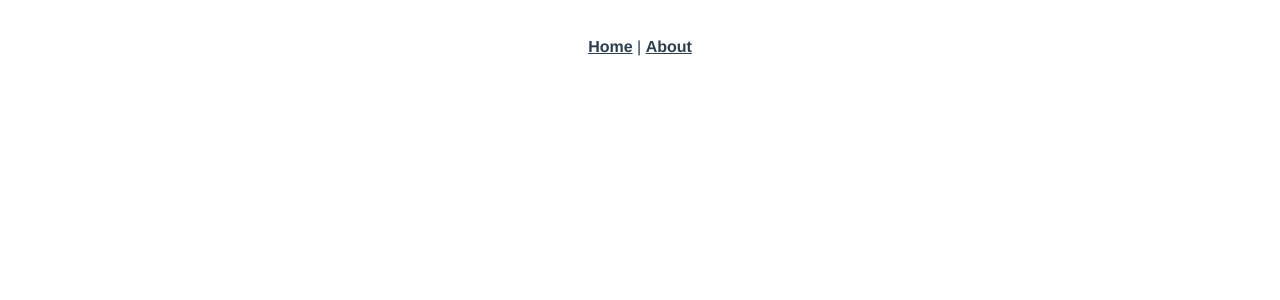
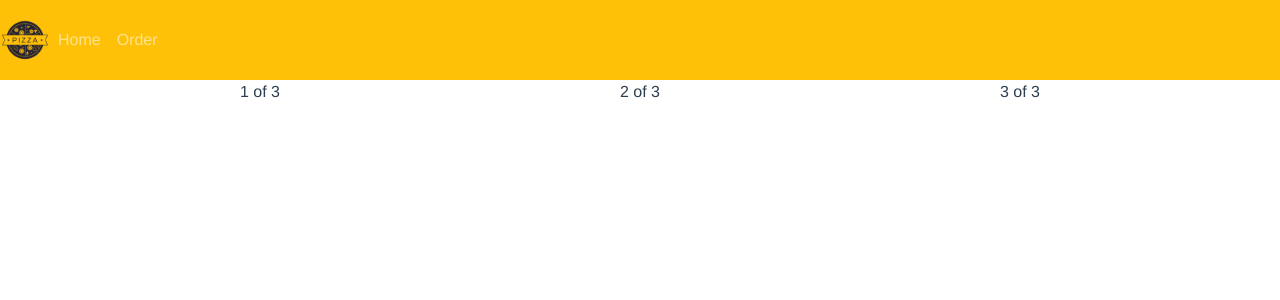
Before and after one commit to mahshidghaffari/PizzaUI, a Vue app: page /order in a window 1280 px wide. Shown: the top 300 px of the page. Built offline with nearby package versions, Linux system fonts and the light colour scheme; no server answers.

Commit message:
initial pizza UI

```diff
--- a/package.json
+++ b/package.json
@@ -7,8 +7,11 @@
     "build": "vue-cli-service build"
   },
   "dependencies": {
+    "axios": "^0.21.1",
+    "bootstrap": "^5.0.1",
+    "bootstrap-vue": "^2.21.2",
     "core-js": "^3.6.5",
-    "vue": "^2.6.11",
+    "vue": "^2.6.12",
     "vue-router": "^3.2.0",
     "vuex": "^3.4.0"
   },
--- a/src/App.vue
+++ b/src/App.vue
@@ -1,10 +1,22 @@
 <template>
   <div id="app">
-    <div id="nav">
-      <router-link to="/">Home</router-link> |
-      <router-link to="/about">About</router-link>
+    <div id="nav" class="h-10">
+
+      <b-navbar toggleable="lg" type="dark" variant="warning" class="h-100">
+        <img src="./assets/logo.png" width="50" height="50" class="d-inline-block align-top" alt="">
+
+        <b-navbar-toggle target="nav-collapse"></b-navbar-toggle>
+
+        <b-collapse id="nav-collapse" is-nav>
+          <b-navbar-nav>
+            <b-nav-item href="/">Home</b-nav-item>
+            <b-nav-item href="/order">Order</b-nav-item>
+          </b-navbar-nav>
+
+        </b-collapse>
+      </b-navbar>
     </div>
-    <router-view/>
+    <router-view />
   </div>
 </template>
 
@@ -15,18 +27,12 @@
   -moz-osx-font-smoothing: grayscale;
   text-align: center;
   color: #2c3e50;
+  height: 100vh;
 }
 
-#nav {
-  padding: 30px;
+.h-10{
+  height: 10%;
 }
 
-#nav a {
-  font-weight: bold;
-  color: #2c3e50;
-}
 
-#nav a.router-link-exact-active {
-  color: #42b983;
-}
 </style>
--- a/src/router/index.js
+++ b/src/router/index.js
@@ -11,12 +11,12 @@ const routes = [
     component: Home
   },
   {
-    path: '/about',
-    name: 'About',
+    path: '/order',
+    name: 'Order',
     // route level code-splitting
     // this generates a separate chunk (about.[hash].js) for this route
     // which is lazy-loaded when the route is visited.
-    component: () => import(/* webpackChunkName: "about" */ '../views/About.vue')
+    component: () => import(/* webpackChunkName: "about" */ '../views/Order.vue')
   }
 ]
 
--- a/src/views/About.vue
+++ /dev/null
@@ -1,5 +0,0 @@
-<template>
-  <div class="about">
-    <h1>This is an about page</h1>
-  </div>
-</template>
--- a/src/views/Home.vue
+++ b/src/views/Home.vue
@@ -1,18 +1,92 @@
 <template>
-  <div class="home">
-    <img alt="Vue logo" src="../assets/logo.png">
-    <HelloWorld msg="Welcome to Your Vue.js App"/>
+  <div class="h-90">
+    <b-carousel
+      id="carousel-1"
+      v-model="slide"
+      :interval="4000"
+      controls
+      indicators
+      background="#ababab"
+      img-width="1024"
+      img-height="480"
+      style="text-shadow: 1px 1px 2px #333;"
+      @sliding-start="onSlideStart"
+      @sliding-end="onSlideEnd"
+      class="h-100"
+    >
+      <!-- Text slides with image -->
+      <b-carousel-slide
+
+        caption="First slide"
+        text="Nulla vitae elit libero, a pharetra augue mollis interdum."
+        img-src="https://picsum.photos/1024/480/?image=52"
+      ></b-carousel-slide>
+
+      <!-- Slides with custom text -->
+      <b-carousel-slide img-src="https://picsum.photos/1024/480/?image=54">
+        <h1>Hello world!</h1>
+      </b-carousel-slide>
+
+      <!-- Slides with image only -->
+      <b-carousel-slide img-src="https://picsum.photos/1024/480/?image=58"></b-carousel-slide>
+
+      <!-- Slides with img slot -->
+      <!-- Note the classes .d-block and .img-fluid to prevent browser default image alignment -->
+      <b-carousel-slide>
+        <template #img>
+          <img
+            class="d-block img-fluid w-100"
+            width="1024"
+            height="480"
+            src="https://picsum.photos/1024/480/?image=55"
+            alt="image slot"
+          />
+        </template>
+      </b-carousel-slide>
+
+      <!-- Slide with blank fluid image to maintain slide aspect ratio -->
+      <b-carousel-slide caption="Blank Image" img-blank img-alt="Blank image">
+        <p>
+          Lorem ipsum dolor sit amet, consectetur adipiscing elit. Suspendisse eros felis, tincidunt
+          a tincidunt eget, convallis vel est. Ut pellentesque ut lacus vel interdum.
+        </p>
+      </b-carousel-slide>
+    </b-carousel>
   </div>
 </template>
 
 <script>
 // @ is an alias to /src
-import HelloWorld from '@/components/HelloWorld.vue'
+import HelloWorld from "@/components/HelloWorld.vue";
 
 export default {
-  name: 'Home',
+  name: "Home",
   components: {
     HelloWorld
+  },
+  data() {
+    return {
+      slide: 0,
+      sliding: null
+    };
+  },
+  methods: {
+    onSlideStart(slide) {
+      this.sliding = true;
+    },
+    onSlideEnd(slide) {
+      this.sliding = false;
+    }
   }
-}
+};
 </script>
+
+<style >
+  .carousel-inner{
+  height: 100% !important;
+  }
+
+  .h-90{
+    height: 90%;
+  }
+</style>
--- /dev/null
+++ b/src/views/Order.vue
@@ -0,0 +1,56 @@
+<template>
+  <b-container class="bv-example-row">
+    <b-row>
+      <b-col>1 of 3</b-col>
+      <b-col>2 of 3</b-col>
+      <b-col>3 of 3</b-col>
+    </b-row>
+  </b-container>
+</template>
+
+<script>
+import axios from "axios";
+axios.defaults.baseURL = "http://localhost:8080/";
+export default {
+  name: "App",
+  components: {
+    // TopNav,
+    // PizzaSlider,
+  },
+  data() {
+    return {
+      pizza: [],
+      id: 1
+    };
+  },
+  methods: {
+    getPizza() {
+      return axios({
+        method: "get",
+        url: "api/v1/pizza",
+        changeOrigin: true
+      });
+    },
+    getPizzaByID(id) {
+      return axios({
+        method: "get",
+        url: "api/v1/pizza/" + id,
+        changeOrigin: true
+      });
+    }
+  },
+  mounted() {
+    this.getPizza().then(response => {
+      // console.log(response);
+      this.pizza = response.data;
+      console.log(this.pizza);
+    });
+    //  this.getPizzaByID(1).then(response => {
+    //   console.log(response);
+    //   this.pizza = response.data;
+    //   console.log(this.pizza);
+    //
+    // });
+  }
+};
+</script>
```
Also changed, not shown: src/main.js (+10 -0 lines), src/assets/logo.png, 1 other file (tests, documents, lock files or other folders).
